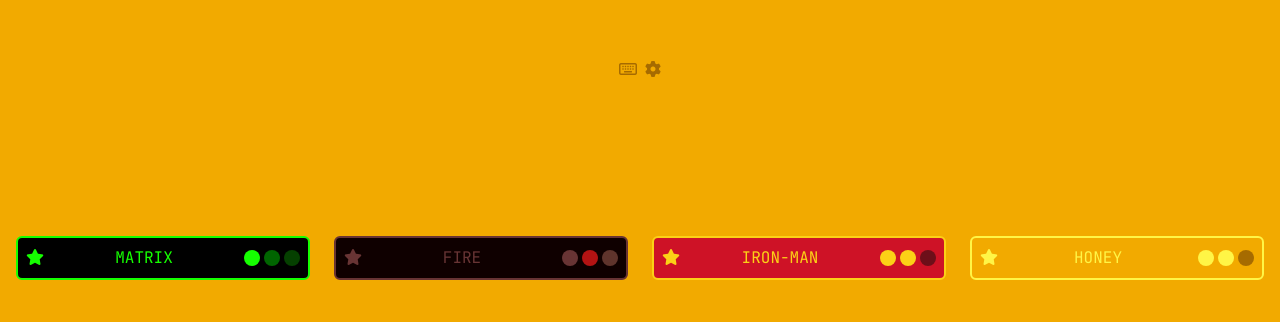
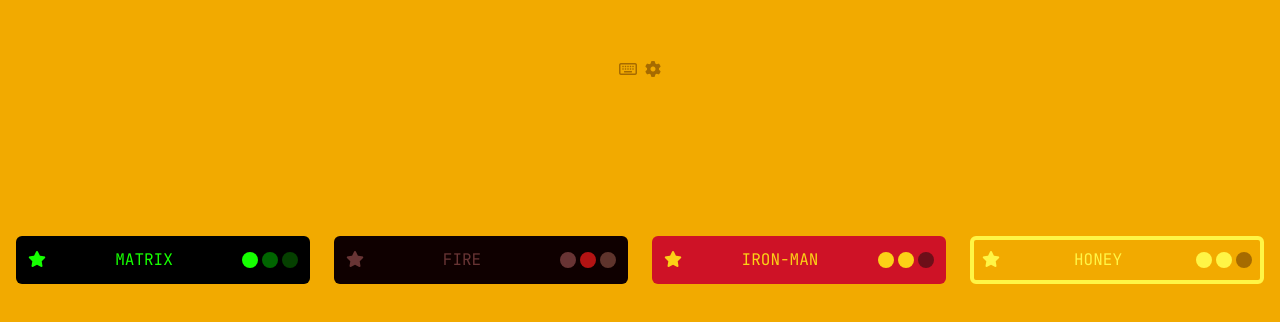
Before and after one commit to kirillmihalych/code-type, a Vue app: page /settings in a window 1280 px wide. Shown: the top 322 px of the page. Built offline with nearby package versions, Linux system fonts and the light colour scheme; what @tanstack/vue-query would draw is missing.

Commit message:
<feat>: can select theme in the list

```diff
--- a/src/components/ColorThemeList.vue
+++ b/src/components/ColorThemeList.vue
@@ -3,10 +3,16 @@
     class="grid gap-2 md:gap-4 lg:gap-6 md:grid-cols-2 lg:grid-cols-4 max-w-[1440px] mx-auto"
   >
     <div
-      v-for="theme in colorThemeStore.colorThemes"
+      v-for="(theme, index) in colorThemeStore.colorThemes"
       :key="theme.name"
-      class="flex justify-between items-center w-full uppercase text-center text-helper bg-secondary p-2 rounded-md border-2 border-helper hover:scale-105 cursor-pointer origin-center transition-transform"
-      :class="[theme.name]"
+      class="flex justify-between items-center w-full uppercase text-center text-helper bg-secondary p-2 rounded-md hover:scale-105 cursor-pointer origin-center transition-transform"
+      :class="[
+        theme.name,
+        colorThemeStore.currentThemeIndex === index
+          ? 'border-4 border-helper'
+          : 'border-4 border-transparent',
+      ]"
+      @click="colorThemeStore.selectTheme(index)"
     >
       <button>
         <i class="fa-solid fa-star text-helper"></i>
--- a/src/store/colorThemeStore.js
+++ b/src/store/colorThemeStore.js
@@ -31,6 +31,9 @@
     return selectedColorTheme.value.isAnimated;
   });
 
+  function selectTheme(index) {
+    currentThemeIndex.value = index;
+  }
   function setRandomTheme() {
     currentThemeIndex.value = Math.floor(
       Math.random() * colorThemes.value.length
@@ -41,5 +44,12 @@
     setRandomTheme();
   });
 
-  return { colorThemes, colorThemeName, isColorThemeAnimated, setRandomTheme };
+  return {
+    colorThemes,
+    colorThemeName,
+    currentThemeIndex,
+    isColorThemeAnimated,
+    setRandomTheme,
+    selectTheme,
+  };
 });
```
